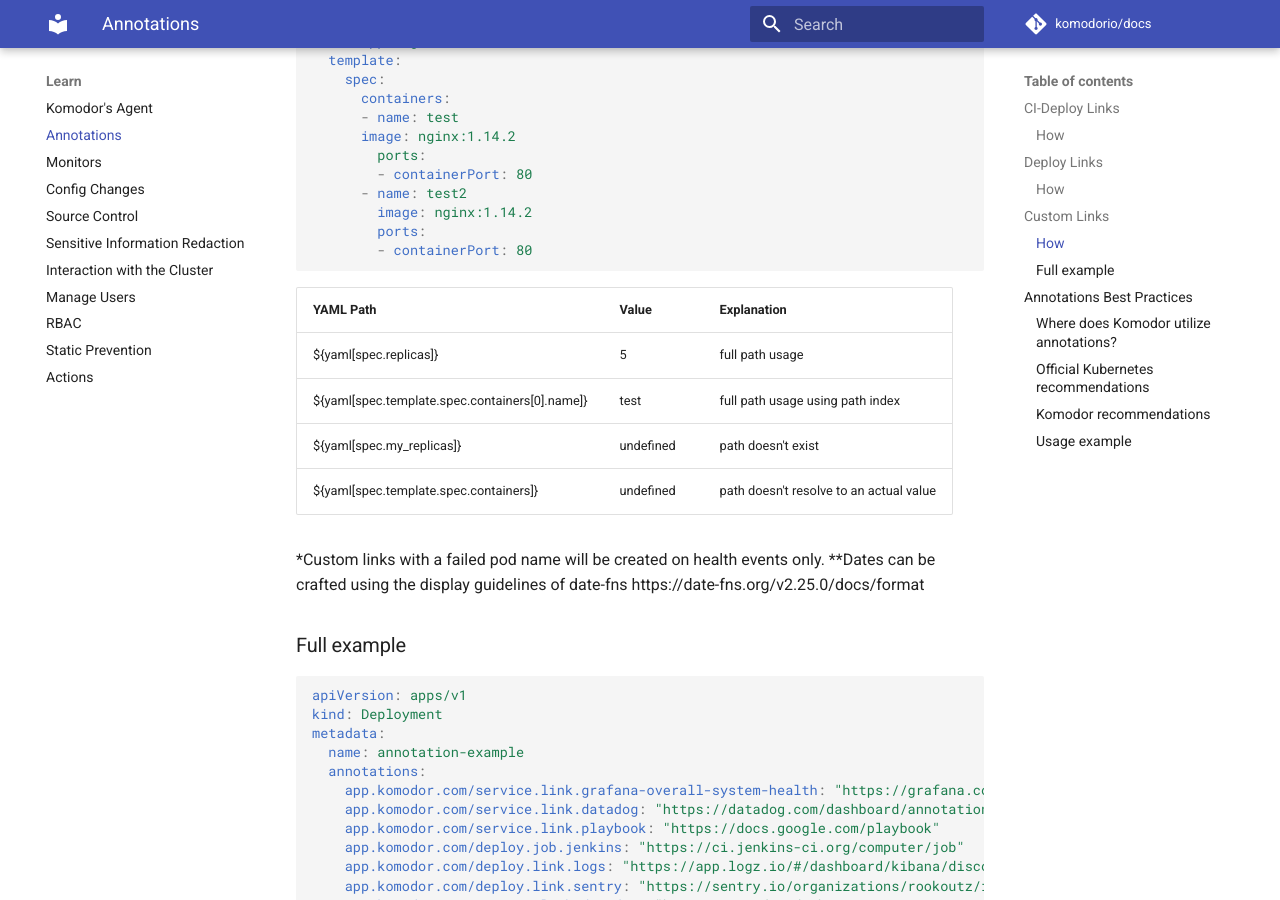
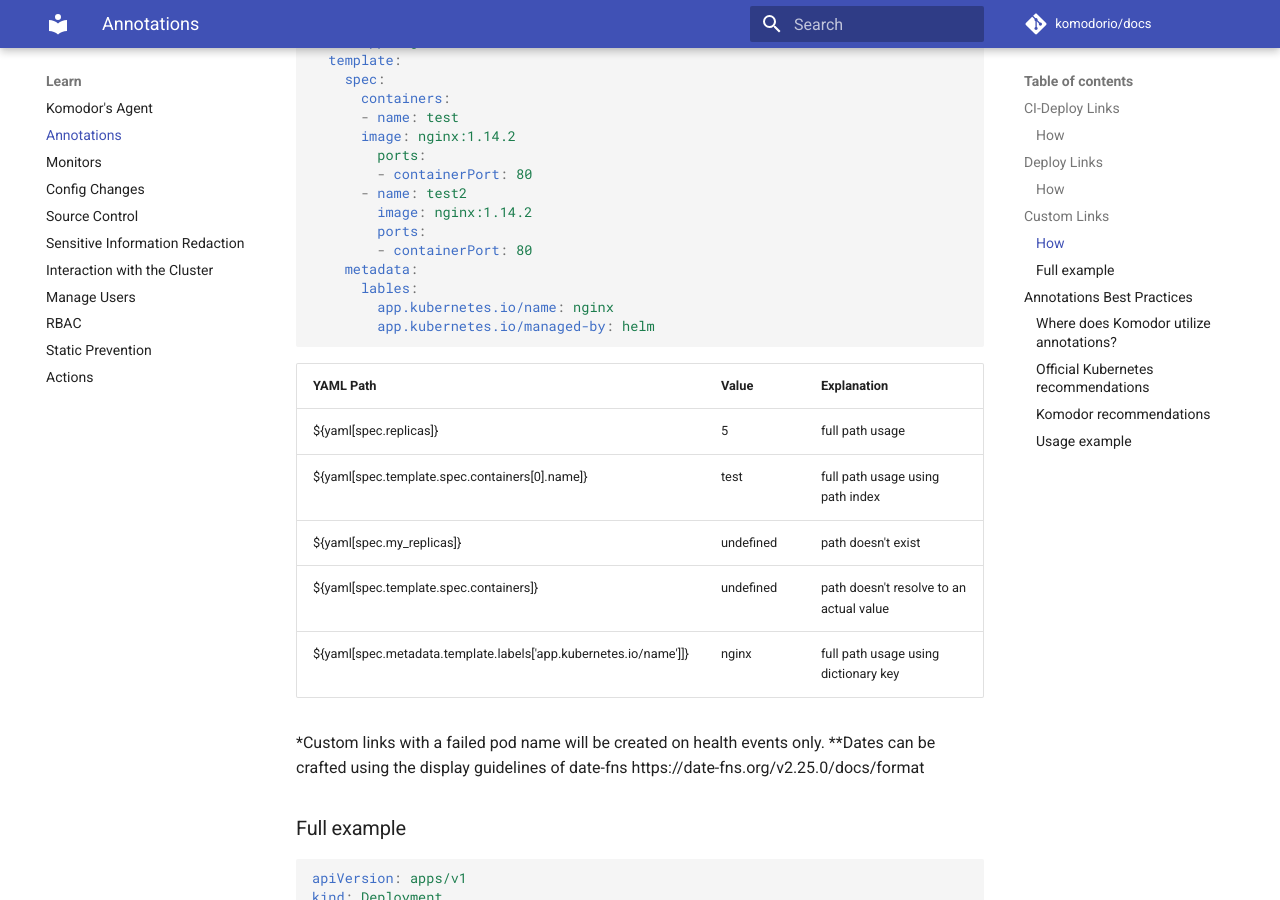
Before and after one commit to komodorio/docs, an MkDocs documentation site: the page built from docs/Learn/Annotations.md, in a window 1280 px wide and 900 px high, scrolled down 2883 px. Built offline with MkDocs 1.6.1 and Material for MkDocs 9.7.7, drawn with Linux system fonts in a browser that asks for light colours; comment, search, counter and statistics services are not loaded.

Commit message:
Fix: support custom links usage of dict in yaml (#101)
* Fix: support custom links usage of dict in yaml

* fix

````diff
--- a/docs/Learn/Annotations.md
+++ b/docs/Learn/Annotations.md
@@ -87,14 +87,19 @@
         image: nginx:1.14.2
         ports:
         - containerPort: 80
+    metadata:
+      lables:
+        app.kubernetes.io/name: nginx
+        app.kubernetes.io/managed-by: helm
 ```
 
-| YAML Path                                       | Value     | Explanation                             |
-| ----------------------------------------------- | --------- | --------------------------------------- |
-| ${yaml[spec.replicas]}                          | 5         | full path usage                         |
-| ${yaml[spec.template.spec.containers[0\].name]} | test      | full path usage using path index        |
-| ${yaml[spec.my_replicas]}                       | undefined | path doesn't exist                      |
-| ${yaml[spec.template.spec.containers]}          | undefined | path doesn't resolve to an actual value |
+| YAML Path                                                         | Value     | Explanation                             |
+| ----------------------------------------------------------------- | --------- | --------------------------------------- |
+| ${yaml[spec.replicas]}                                            | 5         | full path usage                         |
+| ${yaml[spec.template.spec.containers[0\].name]}                   | test      | full path usage using path index        |
+| ${yaml[spec.my_replicas]}                                         | undefined | path doesn't exist                      |
+| ${yaml[spec.template.spec.containers]}                            | undefined | path doesn't resolve to an actual value |
+| ${yaml[spec.metadata.template.labels['app.kubernetes.io/name']]}  | nginx     | full path usage using dictionary key    |
 
 \*Custom links with a failed pod name will be created on health events only.
 \*\*Dates can be crafted using the display guidelines of date-fns https://date-fns.org/v2.25.0/docs/format
````
